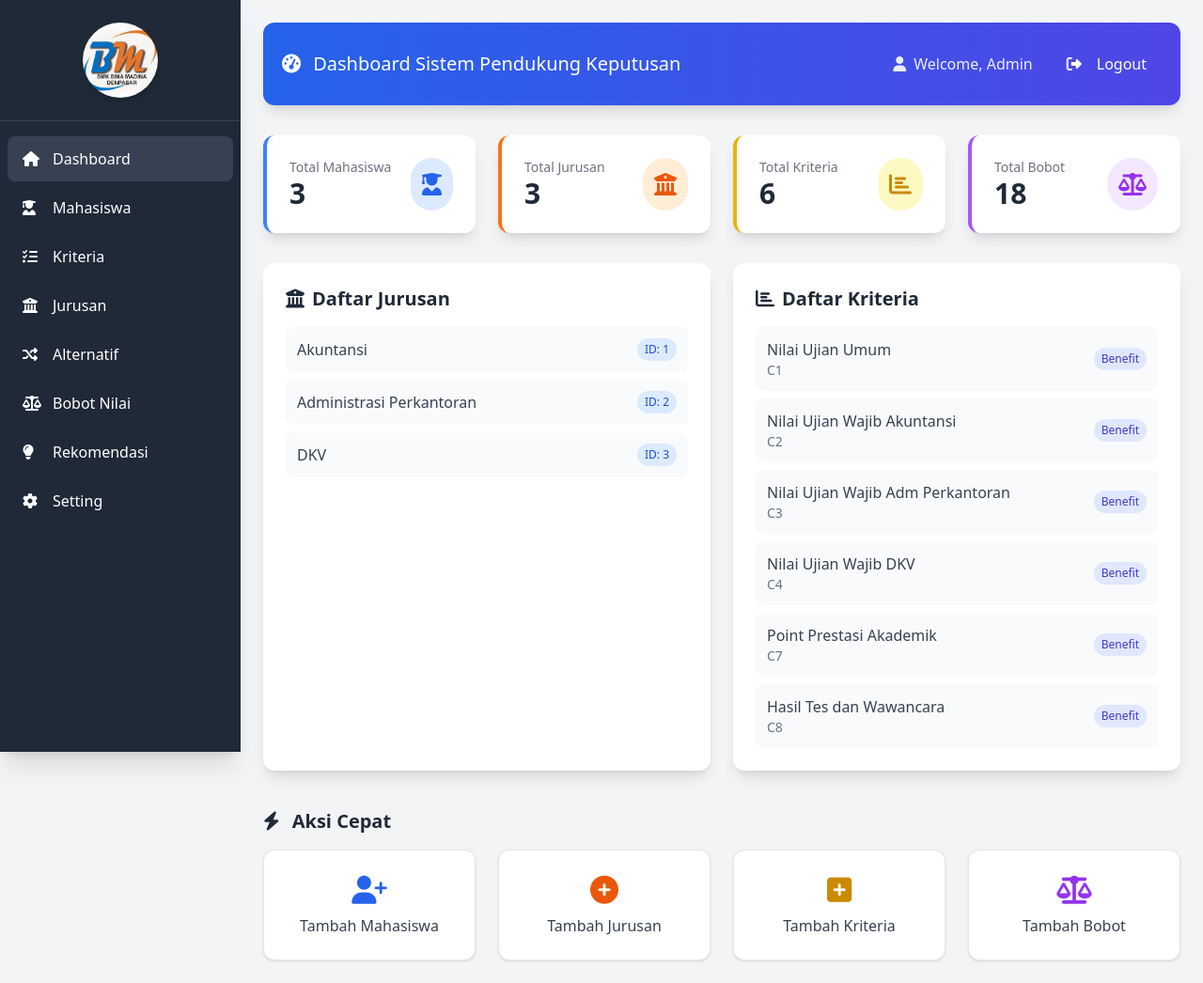
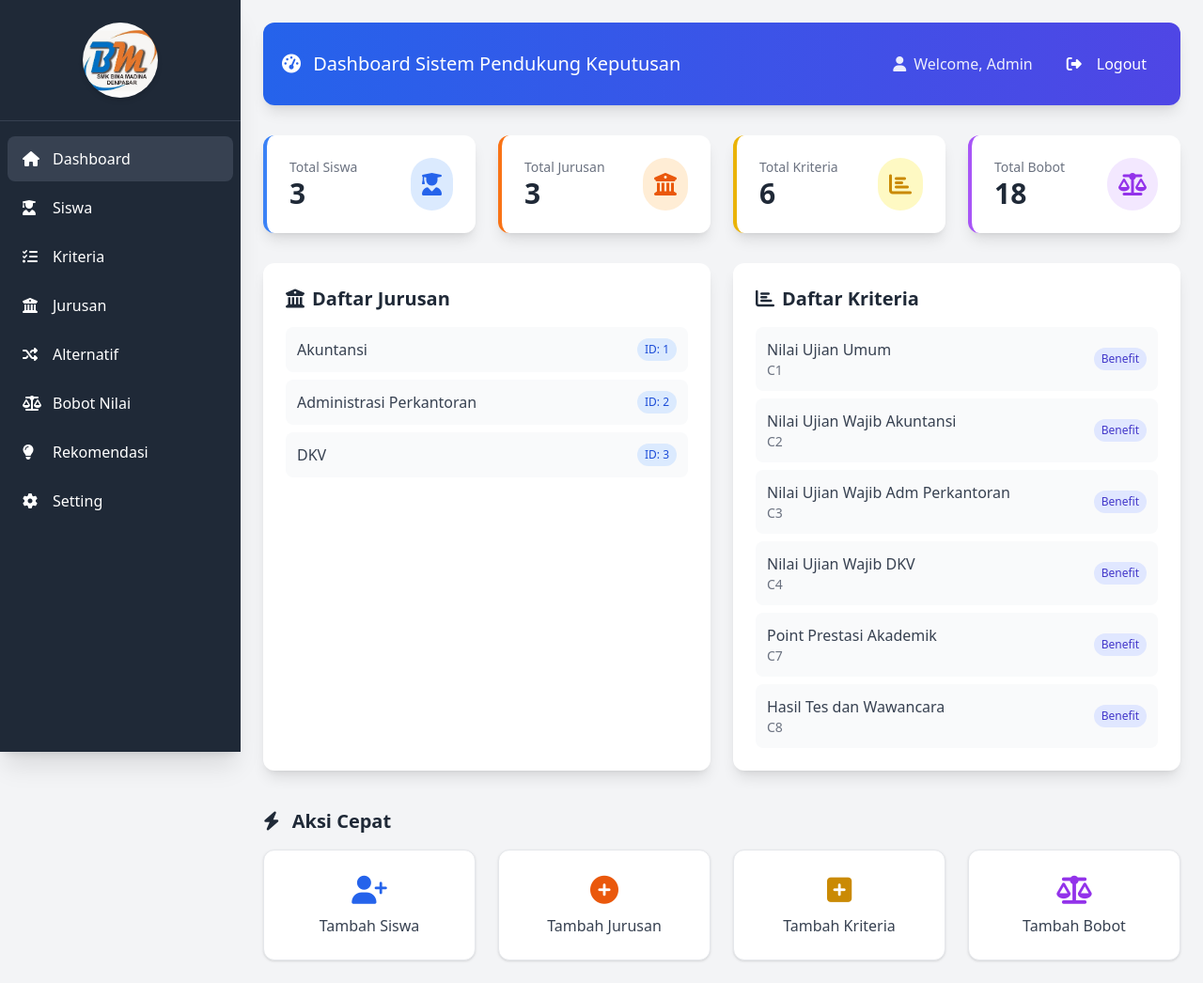
Before and after one commit to Nyomanpass/spkjurusan, a CodeIgniter app: page /spkjurusan/home in a window 1280 px wide. Shown: the whole page at 94% size. Run offline with CodeIgniter, Linux system fonts and the light colour scheme; a user stored in the database is signed in; data comes from the database, SQL or seed files in the repository; some libraries are stand-ins or nearby versions.

Commit message:
update nama siswa

```diff
--- a/application/views/home.php
+++ b/application/views/home.php
@@ -18,7 +18,7 @@
     <div class="bg-white shadow-lg rounded-xl p-6 border-l-4 border-blue-500 hover:shadow-xl transition">
       <div class="flex items-center">
         <div class="flex-1">
-          <p class="text-sm text-gray-500">Total Mahasiswa</p>
+          <p class="text-sm text-gray-500">Total Siswa</p>
           <p class="text-3xl font-bold text-gray-800"><?= $total_mahasiswa ?? 0 ?></p>
         </div>
         <div class="p-3 bg-blue-100 text-blue-600 rounded-full text-2xl">
@@ -123,7 +123,7 @@
       <button onclick="document.getElementById('modalMahasiswa').classList.remove('hidden')"
         class="bg-white border hover:border-blue-500 hover:bg-blue-50 text-gray-700 p-6 rounded-xl text-center shadow transition w-full">
         <div class="text-3xl mb-2 text-blue-600"><i class="fas fa-user-plus"></i></div>
-        <div class="font-medium">Tambah Mahasiswa</div>
+        <div class="font-medium">Tambah Siswa</div>
       </button>
 
       <a onclick="document.getElementById('modalJurusan').classList.remove('hidden')" class="bg-white border hover:border-orange-500 hover:bg-orange-50 text-gray-700 p-6 rounded-xl text-center shadow transition">
--- a/application/views/mahasiswa/create.php
+++ b/application/views/mahasiswa/create.php
@@ -1,7 +1,7 @@
 <div class="max-w-3xl bg-white mx-auto rounded-2xl shadow-lg overflow-hidden">
     <!-- Header -->
     <div class="bg-gradient-to-r from-blue-500 to-indigo-600 text-white py-4 px-6">
-        <h2 class="text-xl font-bold text-center">Tambah Mahasiswa</h2>
+        <h2 class="text-xl font-bold text-center">Tambah Siswa</h2>
     </div>
 
     <!-- Form -->
--- a/application/views/mahasiswa/detail.php
+++ b/application/views/mahasiswa/detail.php
@@ -11,14 +11,14 @@
 
 <div class="">
     <a href="<?= base_url('mahasiswa') ?>" class="inline-block mb-4 text-black hover:text-blue-600 font-semibold">
-        &larr; Kembali ke Daftar Mahasiswa
+        &larr; Kembali ke Daftar Siswa
     </a>
 </div>
 
 <!-- Detail Mahasiswa -->
 <div class="mb-6">
     <div class="bg-gradient-to-r from-blue-500 to-blue-600 text-white p-6 rounded-t-lg">
-        <h1 class="text-3xl font-bold">Detail Mahasiswa</h1>
+        <h1 class="text-3xl font-bold">Detail Siswa</h1>
     </div>
     <div class="bg-white p-6 rounded-b-lg shadow-lg border border-gray-200">
         <?php if ($mahasiswa): ?>
--- a/application/views/mahasiswa/edit.php
+++ b/application/views/mahasiswa/edit.php
@@ -1,7 +1,7 @@
 <div class="max-w-3xl bg-white mx-auto rounded-2xl shadow-lg overflow-hidden">
   <!-- Header -->
   <div class="bg-gradient-to-r from-blue-500 to-indigo-600 text-white py-4 px-6">
-    <h2 class="text-xl font-bold text-center">Edit Mahasiswa</h2>
+    <h2 class="text-xl font-bold text-center">Edit Siswa</h2>
   </div>
 
   <!-- Form -->
--- a/application/views/templates/header_dashboard.php
+++ b/application/views/templates/header_dashboard.php
@@ -32,7 +32,7 @@
 
       <a href="<?= base_url('mahasiswa') ?>"
         class="flex items-center px-4 py-3 rounded-lg transition <?= uri_string() == 'mahasiswa' ? 'bg-gray-700' : 'hover:bg-gray-700' ?>">
-        <i class="fas fa-user-graduate w-5 mr-3"></i> Mahasiswa
+        <i class="fas fa-user-graduate w-5 mr-3"></i> Siswa
       </a>
 
       <a href="<?= base_url('kriteria') ?>"
```
